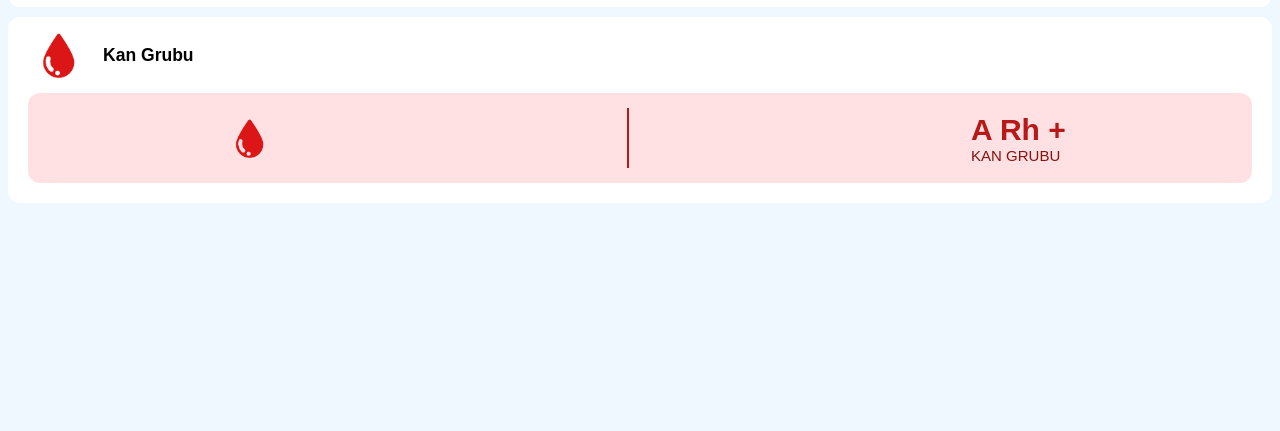
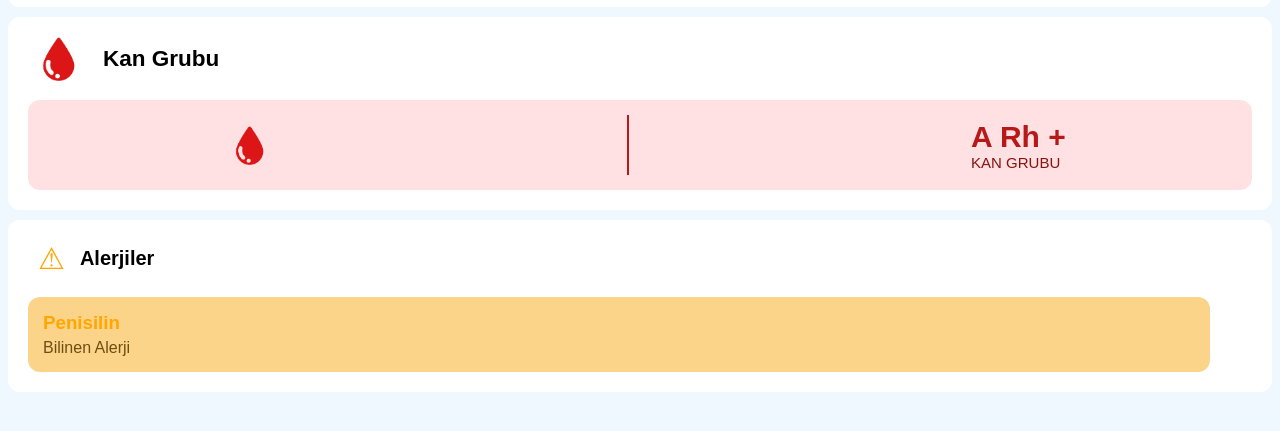
Before and after one commit to Omr788/AcilDurumBilgilendirme, a plain HTML site: page index.html in a window 1280 px wide. Shown: the part 133-564 px from the top of the page. Drawn offline with Linux system fonts and the light colour scheme.

Commit message:
Add files via upload

```diff
--- a/css/style.CSS
+++ b/css/style.CSS
@@ -91,7 +91,7 @@ p
   background-color: #b71919;
 }
 
-.kanYazi h2 {
+.kanYazi h3 {
   font-family: Arial, Helvetica, sans-serif;
   font-size: 30px;
   font-weight: bold;
@@ -105,3 +105,72 @@ p
   color: #861212;
   margin: 0;
 }
+
+.alerjiKarti
+
+{
+  background-color: white;
+  border-radius: 12px;
+  padding: 10px;
+  margin-top: 10px;
+
+  display: flex;
+  flex-direction: column;
+  align-items: flex-start;
+  gap: 10px;
+
+}
+.alerjiBaslik
+{
+  display: flex;
+  align-items: center;
+  gap: 15px;
+}
+.alerjiBaslik
+h2
+{
+  font-family: Arial, Helvetica, sans-serif;
+  font-size: 20px;
+
+
+}
+.alerjiBaslik
+span
+{
+  color: orange;
+  font-size: 30px;
+  margin-left: 20px;
+
+}
+.alerjiBilgi
+{
+  display: flex;
+  flex-direction:  column;
+
+
+  background-color: rgb(252, 212, 137);
+  padding: 15px;
+  width: 95%;
+  border-radius: 12px;
+  margin: 10px;
+  margin-top: 0px;
+  box-sizing: border-box;
+
+
+}
+.alerjiBilgi
+h3
+{
+  font-family: Arial, Helvetica, sans-serif;
+  font-weight: bold;
+  color: rgb(255, 166, 0);
+  margin: 0px;
+  margin-bottom: 5px;
+}
+.alerjiBilgi
+p
+{
+  font-family: Arial, Helvetica, sans-serif;
+  color: rgb(109, 77, 18);
+  margin: 0px;
+}
--- a/index.html
+++ b/index.html
@@ -4,7 +4,7 @@
 <head>
     <meta charset="UTF-8">
     <meta name="viewport" content="width=device-width, initial-scale=1.0">
-    <title>Proje Adı</title>
+    <title>Acil Durum Bilgilendirme</title>
     <link rel="stylesheet" href="css/style.CSS">
 </head>
 
@@ -29,16 +29,12 @@
     </header>
     <main>
 
-
-
-
-
         <section>
             <div class="kanKarti">
 
                 <div class="kanBaslik">
                     <img src="images/blood.png" alt="Kan damlası">
-                    <h3>Kan Grubu</h3>
+                    <h2>Kan Grubu</h2>
                 </div>
 
                 <div class="kanBilgi">
@@ -48,7 +44,7 @@
                     <div class="cizgi"></div>
 
                     <div class="kanYazi">
-                        <h2>A Rh +</h2>
+                        <h3>A Rh +</h3>
                         <p>KAN GRUBU</p>
                     </div>
 
@@ -57,13 +53,25 @@
             </div>
         </section>
 
+
+        <section>
+            <div class="alerjiKarti">
+
+                <div class="alerjiBaslik">
+                    <span>&#9888;</span>
+                    <h2>Alerjiler</h2>
+                </div>
+
+                <div class="alerjiBilgi">
+                    <h3>Penisilin</h3>
+                    <p>Bilinen Alerji</p>
+                </div>
+
+            </div>
+
+        </section>
+
     </main>
-
-
-
-
-
-
 
 </body>
 
```
Lines whose indentation alone changed are shown as unchanged.
